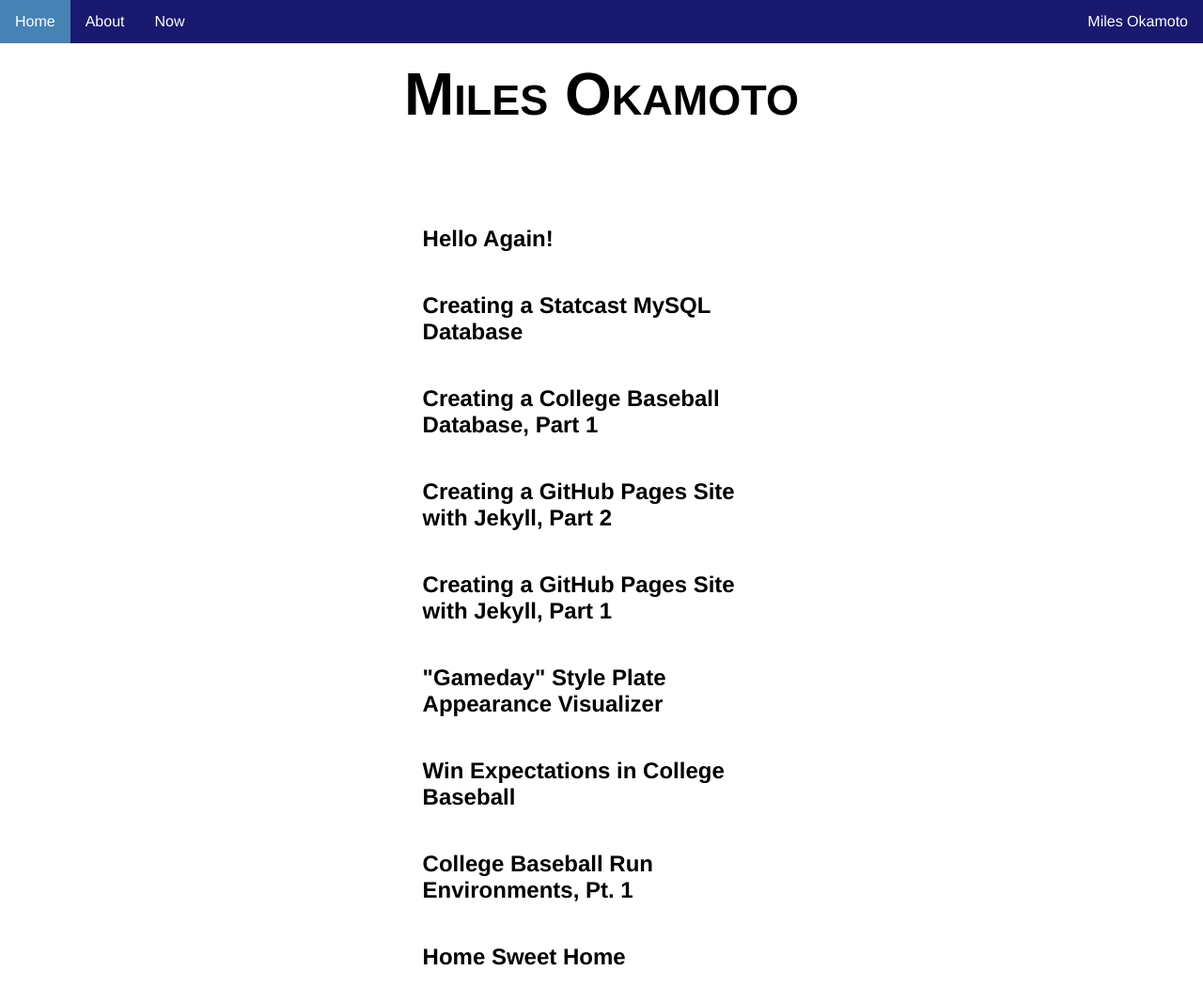
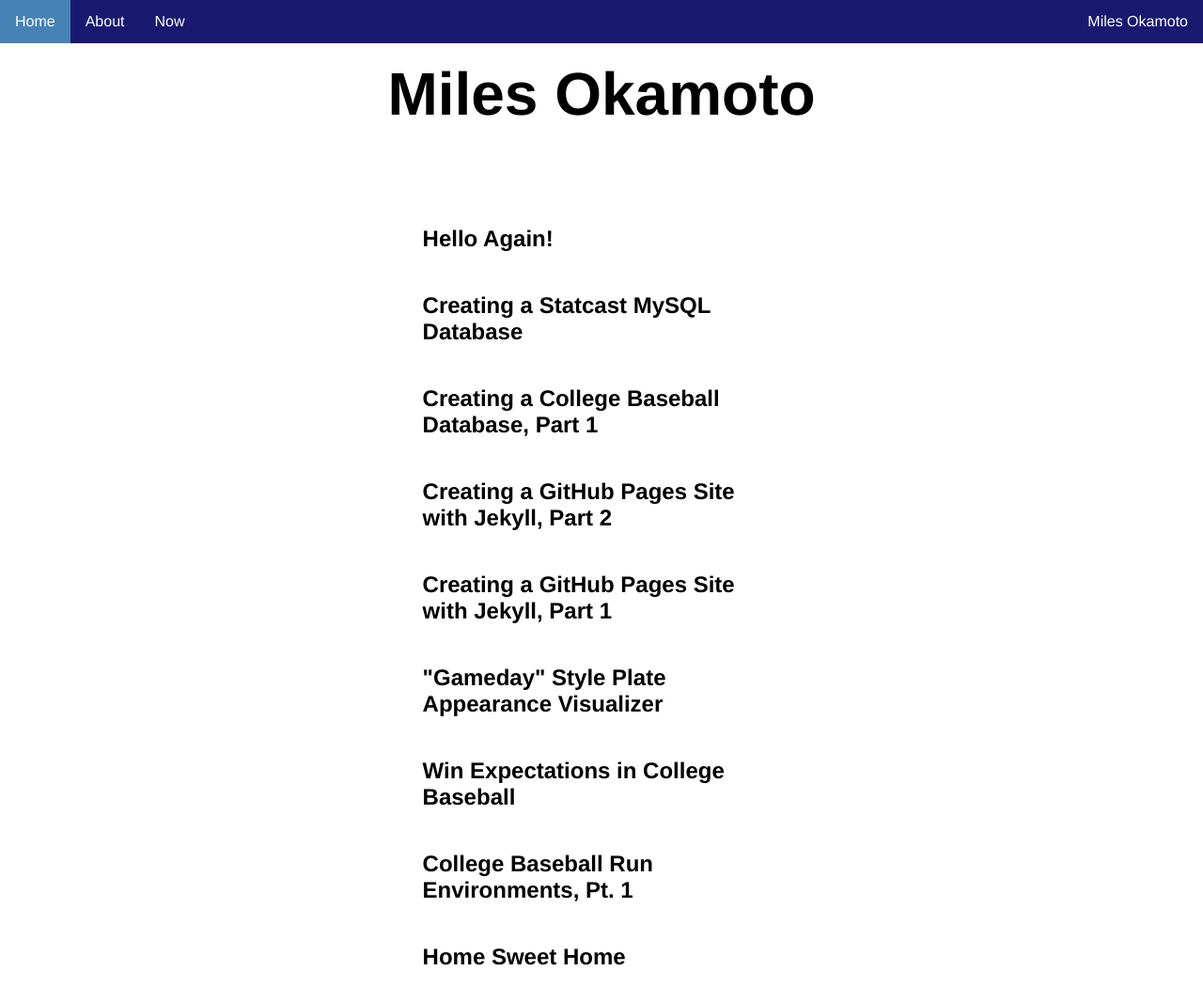
Before and after one commit to milesok/milesok.github.io, a Jekyll site: the page built from index.md, in a window 1280 px wide and 1090 px high. Shown: the top 1066 px of the window at 94% size. Built offline with Jekyll 4.4.1, drawn with Linux system fonts in a browser that asks for light colours; some web fonts are replaced.

Commit message:
adding font

```diff
--- a/_layouts/base.html
+++ b/_layouts/base.html
@@ -4,6 +4,7 @@
     <meta charset="utf-8">
     <title>{{ page.title }}</title>
     <link rel="stylesheet" href="{{ site.baseurl }}/assets/css/styles.css">
+    <link rel="stylesheet" href="https://use.typekit.net/hvd7mgn.css">
     {% if site.google-analytics and jekyll.environment == 'production' %}
       {% include analytics.html %}
     {% endif %}
--- a/_sass/main.scss
+++ b/_sass/main.scss
@@ -1,4 +1,4 @@
-$font-stack: 'Helvetica Neue', 'Open Sans', Helvetica, Arial, sans-serif;
+$font-stack: 'Muli', 'Helvetica Neue', 'Open Sans', Helvetica, Arial, sans-serif;
 $primary-color: #000000;
 $nav-background: midnightblue;
 $nav-link: white;
@@ -8,7 +8,7 @@ body {
   margin:0px;
 }
 h1 {
-  font: small-caps 700 400% $font-stack;
+  font: 700 400% $font-stack;
   color: $primary-color;
 }
 nav {
```
